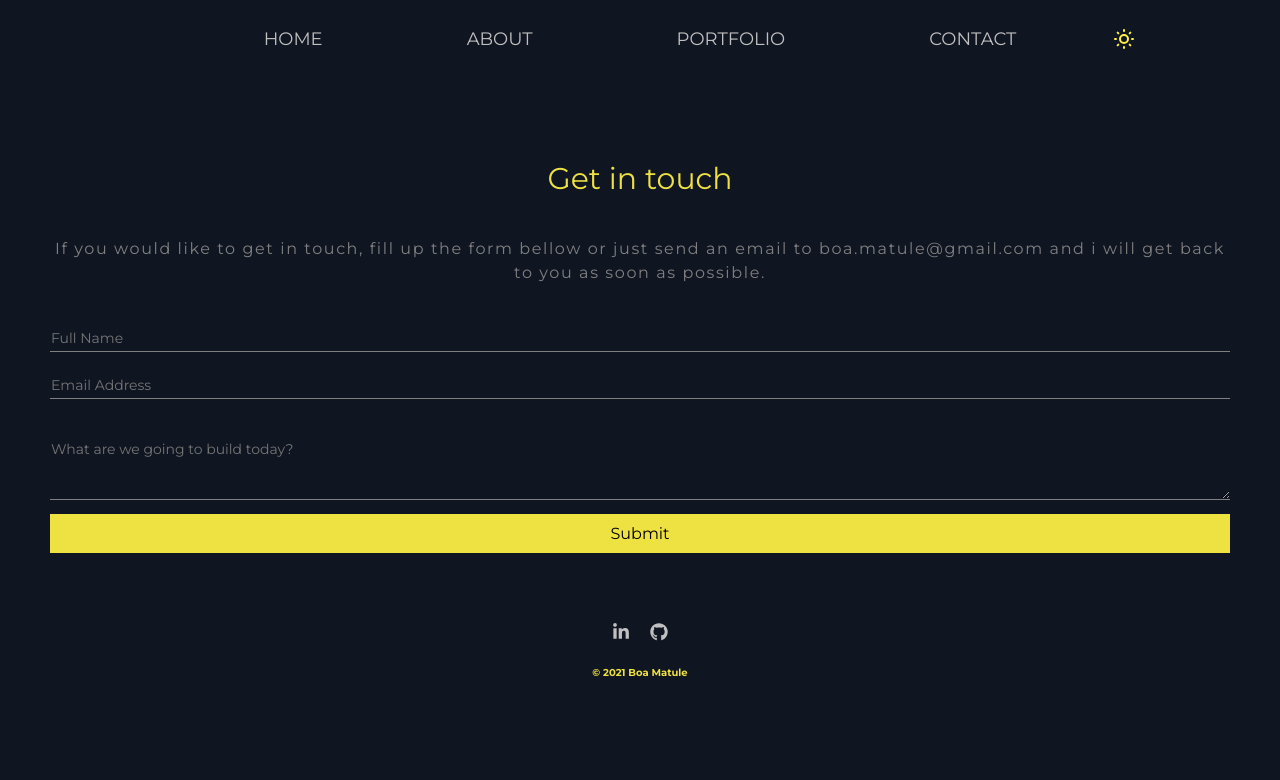
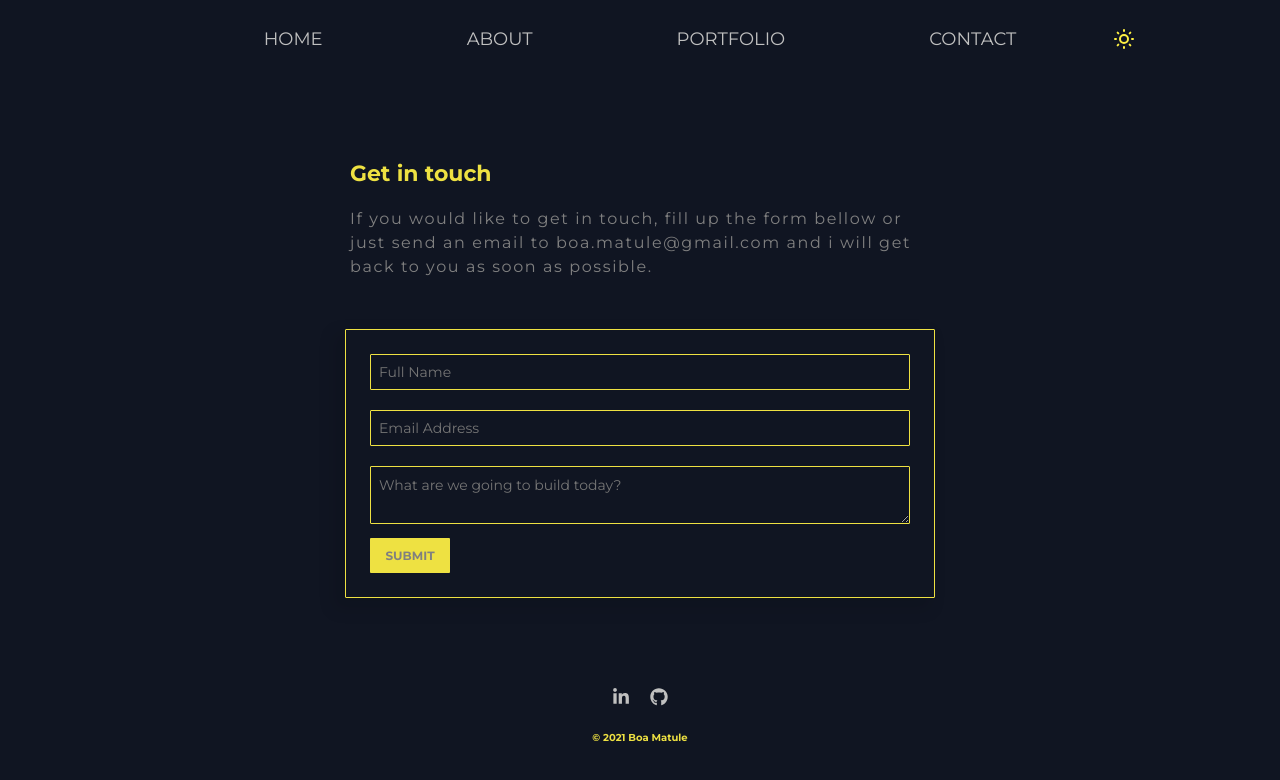
Before and after one commit to boamatule/portfolio2.0, a React (Create React App) app: page /contact in a window 1280 px wide. Shown: the top 780 px of the page. Built offline with nearby package versions, Linux system fonts and the light colour scheme; the HTML template or start-up script is replaced by a standard one.

Commit message:
Designs a new contact form... WIP

```diff
--- a/src/Pages/ContactPage/ContactPage.js
+++ b/src/Pages/ContactPage/ContactPage.js
@@ -49,16 +49,14 @@ const ContactPage = () => {
           If you would like to get in touch, fill up the form bellow or just send an email to boa.matule@gmail.com and i
           will get back to you as soon as possible.
         </Description>
-        <FormWrapper>
         <Form name="contact" method="POST" onSubmit={handleSubmit}>
           <Input placeholder="Full Name" type="text" name="name" onChange={handleChange} required />
           <Input placeholder="Email Address" type="email" name="email" onChange={handleChange} required />
           <TextArea placeholder="What are we going to build today?" name="message" onChange={handleChange} required />
           <ContactButton type="submit" primary>
-              Submit
+            SUBMIT
           </ContactButton>
         </Form>
-        </FormWrapper>
       </ContactContainer>
     </ContactWrapper>
   );
--- a/src/Pages/ContactPage/ContactPageStyles.js
+++ b/src/Pages/ContactPage/ContactPageStyles.js
@@ -7,35 +7,40 @@ import { Container, Button } from '../../global-styles';
 
 export const ContactContainer = styled(Container)`
   /* width: 600px; */
-  /* padding: 100px 0px 0px 0px; */
+  /* padding: 40px 80px 0px 100px; */
   /* justify-content: center; */
   margin-top: 80px;
   ${Container}
   @media screen and (max-width: 760px) {
-    /* padding: 0px 10px 0px 40px; */
+    padding: 0px 0px 0px 0px;
   }
 `;
 
 export const ContactWrapper = styled.div`
-  display: flex;
-  align-items: flex-start;
+  /* position: relative; */
+  /* display: flex; */
+  /* flex-direction: column; */
+  /* justify-content: center; */
+  /* align-items: center; */
   /* padding: 100px 0px 0px 0px; */
-  background: transparent;
-  text-align: center;
+  /* padding: 40px 0px 0px 100px; */
+  /* background: transparent;
+  text-align: flex-start; */
   /* width: auto; */
-  /* width: 600px;
-  height: 600px; */
+  /* width: 600px; */
+  /* height: 600px; */
   /* background: ${({ lightBg }) => (lightBg ? '#fff' : '#101522')}; */
 
   @media screen and (max-width: 760px) {
-    /* padding: 80px 80px 0px 10px; */
-    /* display: flex;
-    align-items: flex-start; */
+    padding: 80px 80px 0px 10px;
+    display: flex;
+    align-items: flex-start;
   }
 `;
 
 export const Description = styled.p`
-  padding: 0px 0px 20px 0px;
+  padding: 10px 0px 10px 300px;
+  max-width: 75%;
   color: grey;
   font-size: 16px;
   letter-spacing: 1.6px;
@@ -47,10 +52,11 @@ export const Description = styled.p`
   }
 `;
 
-export const Title = styled.h1`
-  font-weight: normal;
-  margin-bottom: 40px;
-  font-size: 30px;
+export const Title = styled.h3`
+  font-weight: bold;
+  font-size: 22px;
+  padding: 0px 0px 10px 300px;
+  max-width: 75%;
   /* padding: 0px 0px 0px 40px; */
   /* line-height: 1.1; */
   /* justify-content: center;
@@ -59,7 +65,7 @@ export const Title = styled.h1`
 
   @media screen and (max-width: 760px) {
     font-size: 20px;
-    padding: 0px 0px 0px 0px;
+    /* padding: 0px 0px 0px 0px; */
     /* display: flex;
     align-items: center;
     justify-content: center; */
@@ -68,20 +74,22 @@ export const Title = styled.h1`
 `;
 
 export const Form = styled.form`
-  /* height: auto; */
-  /* width: 80%; */
-  z-index: 1;
   display: grid;
-  font-size: 16px;
-  margin: 0 auto;
-  margin-bottom: 20px;
-  padding: 20px 0px 0px 0px;
-  border-radius: 0px;
-  /* box-shadow: 0 1px 3px rgba(0, 0, 0, 0); */
+  max-width: 50%;
+  margin: 40px auto;
+  border: 1px solid #eee142;
+  padding: 24px;
+  border-radius: 1px;
+  box-shadow: -8px 8px 16px 4px rgba(0, 0, 0, 0.1);
+  background: transparent;
 `;
 
 export const FormWrapper = styled.div`
-  align-content: center;
+  display: flex;
+  flex-direction: row;
+  margin: 12px 0;
+  font-size: 14px;
+  color: #777;
 `;
 
 export const Input = styled.input`
@@ -92,6 +100,9 @@ export const Input = styled.input`
   padding: 4px 1px;
   margin-bottom: 20px;
   border-bottom: 1px solid grey;
+  border: 1px solid #eee142;
+  border-radius: 1px;
+  padding: 8px;
 
   &:last-of-type {
     margin-bottom: 20px;
@@ -104,7 +115,7 @@ export const Input = styled.input`
 
   @media screen and (max-width: 760px) {
     font-size: 12px;
-    padding: 8px 120px 2px 0px;
+    /* padding: 8px 120px 2px 0px; */
   }
 `;
 
@@ -118,6 +129,9 @@ export const TextArea = styled.textarea`
   margin-bottom: 14px;
   border-bottom: 1px solid grey;
   color: grey;
+  border: 1px solid #eee142;
+  border-radius: 1px;
+  padding: 8px;
 
   &:focus {
     outline: none;
@@ -139,10 +153,16 @@ export const Text = styled.span`
 `;
 
 export const ContactButton = styled(Button)`
-  border-radius: 0px;
+  border-radius: 1px;
+  width: 80px;
   /* width: auto; */
-  align-items: center;
+  /* align-items: center; */
   justify-content: center;
+  display: flex;
+  color: grey;
+  font-size: 12px;
+  font: ${({ fontBig }) => (fontBig ? '16px' : '12px')};
+  font-weight: bold;
   ${Button};
   // export const Button = styled.button
 `;
--- a/src/Pages/NotFoundPage/NotFound.js
+++ b/src/Pages/NotFoundPage/NotFound.js
@@ -1,12 +1,12 @@
 import React from 'react';
-import { Img, imgWrapper } from './NotFoundStyle';
+import { Img, imgWrapper, ErrorContainer } from './NotFoundStyle';
 import { Container } from '../../global-styles';
 
 const NotFound = () => (
   <imgWrapper>
-    <Container>
+    <ErrorContainer>
       <Img src="../../images/404.svg" />
-    </Container>
+    </ErrorContainer>
   </imgWrapper>
 );
 
--- a/src/Pages/NotFoundPage/NotFoundStyle.js
+++ b/src/Pages/NotFoundPage/NotFoundStyle.js
@@ -1,19 +1,39 @@
 import styled from 'styled-components/macro';
+import { Container } from '../../global-styles';
+
+export const ErrorContainer = styled(Container)`
+  padding-top: 100px;
+  margin-left: 300px;
+  /* @media screen and (max-width: 760px) {
+    display: flex;
+    align-items: center;
+    align-content: center;
+  } */
+  ${Container};
+`;
 
 export const imgWrapper = styled.div`
   display: flex;
-  margin: 0 auto;
   align-items: center;
   align-content: center;
+  /* margin-top: 100px; */
+  /* padding: 0px 0px 0px 0px; */
 
-  @media screen and (max-width: 960px) {
+  @media screen and (max-width: 760px) {
     display: flex;
-    align-items: center;
-    align-content: center;
+    /* align-items: center; */
+    /* align-content: center; */
+    justify-content: center;
   }
 `;
 
 export const Img = styled.img`
   width: auto;
   height: auto;
+  @media screen and (max-width: 780px) {
+    max-width: 100%;
+    flex-basis: 100%;
+    display: flex;
+    justify-content: center;
+  }
 `;
```
Also changed, not shown: public/images/404.svg. Lines whose indentation alone changed are shown as unchanged.
